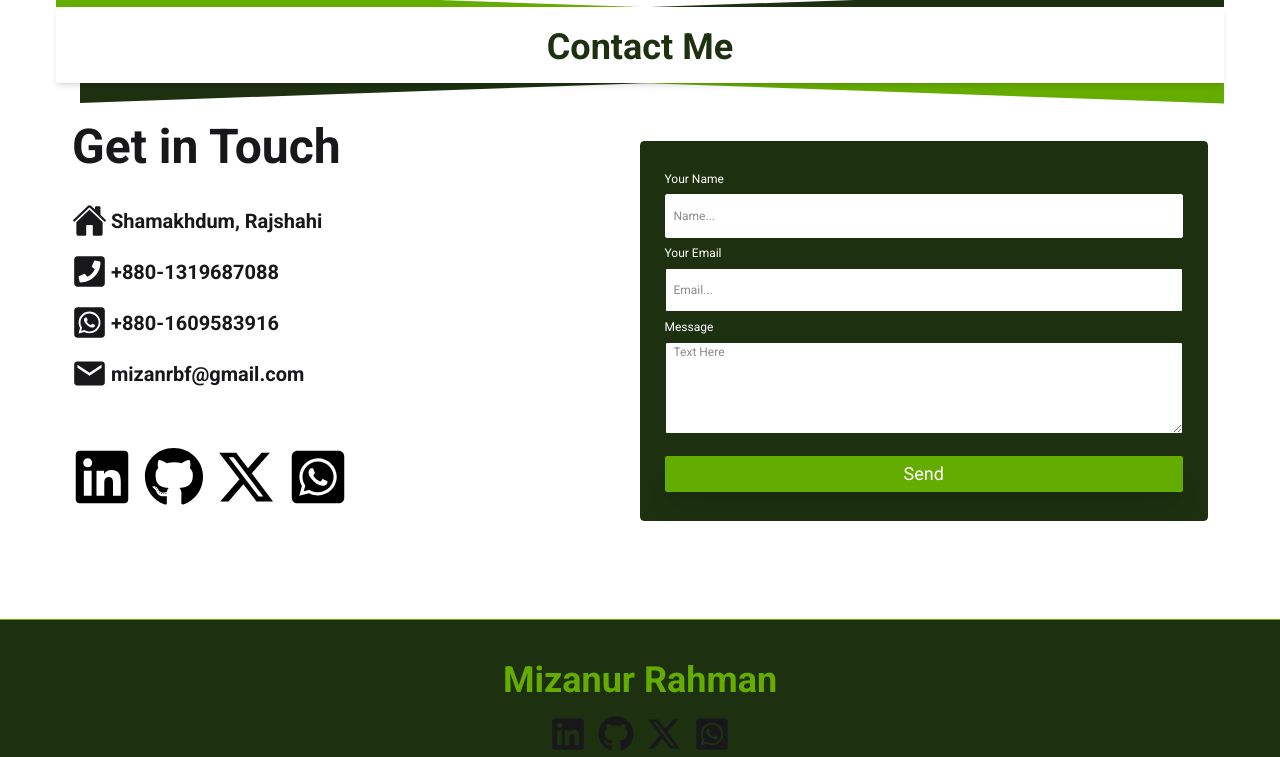
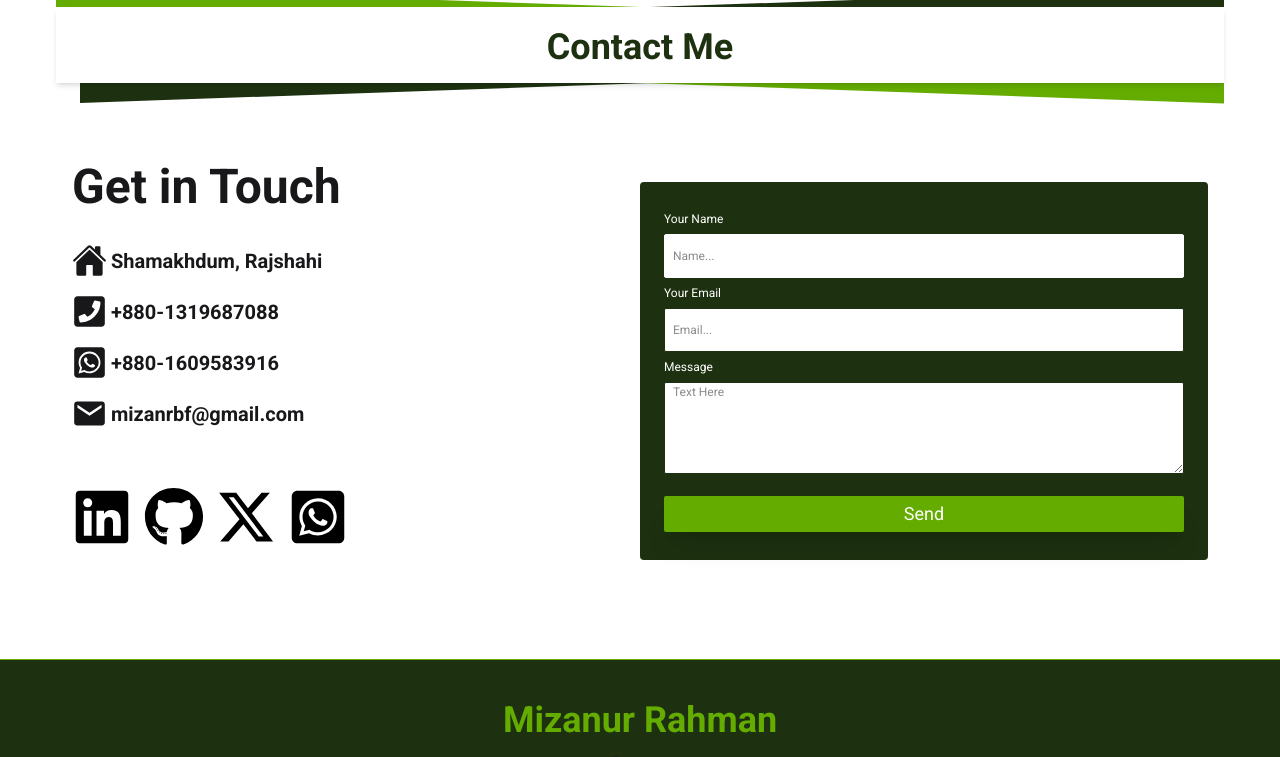
Before and after one commit to MizanRbf/portfolio.mizanrbf, a React (Vite) app: page / in a window 1280 px wide. Shown: the part 1157-1914 px from the top of the page. Built offline with nearby package versions, Linux system fonts and the light colour scheme.

Commit message:
contact section done

```diff
--- a/index.html
+++ b/index.html
@@ -2,9 +2,9 @@
 <html lang="en" data-theme="light">
   <head>
     <meta charset="UTF-8" />
-    <link rel="icon" type="image/svg+xml" href="/vite.svg" />
+    <link rel="icon" type="image/svg+xml" href="/assets/logo.png" />
     <meta name="viewport" content="width=device-width, initial-scale=1.0" />
-    <title>Vite + React</title>
+    <title>MizanRbf</title>
   </head>
   <body>
     <div id="root"></div>
--- a/package.json
+++ b/package.json
@@ -15,11 +15,14 @@
     "@fortawesome/free-solid-svg-icons": "^6.7.2",
     "@fortawesome/react-fontawesome": "^0.2.2",
     "@tailwindcss/vite": "^4.1.3",
+    "emailjs-com": "^3.2.0",
     "lucide-react": "^0.488.0",
+    "motion": "^12.19.2",
     "react": "^19.0.0",
     "react-dom": "^19.0.0",
     "react-icons": "^5.5.0",
     "react-router": "^7.6.2",
+    "sweetalert2": "^11.22.1",
     "tailwindcss": "^4.1.3"
   },
   "devDependencies": {
--- a/src/Components/Contact/Contact.jsx
+++ b/src/Components/Contact/Contact.jsx
@@ -1,4 +1,4 @@
-import React from "react";
+import React, { useRef } from "react";
 import { TitleBar } from "../../Shared/TitleBar";
 import { IoHome } from "react-icons/io5";
 import {
@@ -9,24 +9,52 @@ import {
 } from "react-icons/fa";
 import { IoMdMail } from "react-icons/io";
 import { FaXTwitter } from "react-icons/fa6";
-// import { motion } from "motion/react";
+import Swal from "sweetalert2";
+import emailjs from "emailjs-com";
+import { motion } from "motion/react";
 
-// const Section = ({ children }) => (
-//   <motion.div
-//     initial={{ opacity: 0, x: 20 }}
-//     whileInView={{ opacity: 1, x: 0 }}
-//     transition={{ duration: 0.6, ease: "easeOut" }}
-//     viewport={{ once: true, amount: 0.3 }}
-//   >
-//     {children}
-//   </motion.div>
-// );
+const Section = ({ children }) => (
+  <motion.div
+    initial={{ opacity: 0, x: 20 }}
+    whileInView={{ opacity: 1, x: 0 }}
+    transition={{ duration: 0.6, ease: "easeOut" }}
+    viewport={{ once: true, amount: 0.3 }}
+  >
+    {children}
+  </motion.div>
+);
 
 const Contact = () => {
+  const form = useRef();
+
+  const handleSubmit = (e) => {
+    e.preventDefault();
+
+    emailjs
+      .sendForm(
+        "service_1tl7k8c",
+        "template_88eueta",
+        form.current,
+        "eE11Jr1RKLDjHi_0W"
+      )
+      .then(
+        () => {
+          Swal.fire({
+            title: "Message Sent Successfully!",
+            icon: "success",
+            draggable: true,
+          });
+          form.current.reset();
+        },
+        (error) => {
+          alert("Failed to send. Error: " + error.text);
+        }
+      );
+  };
   return (
     <div id="contact" className=" mb-20 z-0">
       {/* Title */}
-      <div className="text-center mt-22 md:mt-14 px-4 md:px-0 mb-10">
+      <div className="text-center mt-22 md:mt-14 px-4 md:px-0 mb-20">
         <h1 className="text-2xl md:text-4xl font-bold mb-3">
           <TitleBar title="Contact Me" />
         </h1>
@@ -73,18 +101,21 @@ const Contact = () => {
         </div>
         {/* Form */}
 
-        <div className=" border rounded-sm w-full border-secondary">
-          <div className="px-6 py-6 bg-secondary ">
-            <fieldset className="fieldset">
+        <div className=" w-full border-secondary">
+          <Section>
+            <div className="px-6 py-6 bg-secondary rounded-sm">
+              <form ref={form} onSubmit={handleSubmit} className="fieldset">
                 <label className="text-white">Your Name</label>
                 <input
                   type="text"
+                  name="user_name"
                   className="border border-white rounded-xs py-3 pl-2 w-full bg-white"
                   placeholder="Name..."
                 />
                 <label className="text-white">Your Email</label>
                 <input
                   type="email"
+                  name="user_email"
                   className="border border-secondary rounded-xs py-3 pl-2 w-full bg-white"
                   placeholder="Email..."
                 />
@@ -92,15 +123,20 @@ const Contact = () => {
                 <textarea
                   rows={5}
                   type="text"
+                  name="user_message"
                   className="border border-secondary rounded-xs w-full pl-2 bg-white"
                   placeholder="Text Here"
                 />
 
-              <button className="bg-primary text-white text-lg rounded-xs py-1 shadow-xl mt-4">
+                <button
+                  type="submit"
+                  className="bg-primary text-white text-lg rounded-xs py-1 shadow-xl mt-4"
+                >
                   Send
                 </button>
-            </fieldset>
+              </form>
             </div>
+          </Section>
         </div>
       </div>
     </div>
```
Also changed, not shown: 1 other file (tests, documents, lock files or other folders). Lines whose indentation alone changed are shown as unchanged.
